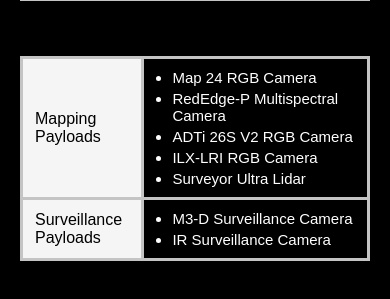
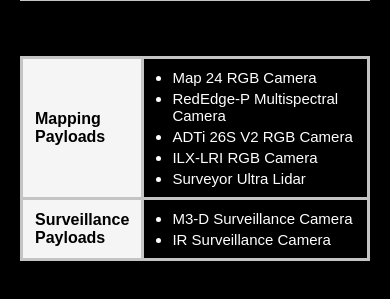
Before and after one commit to nasgmr/website-amx-next, a Next.js app: page /products/mapping/vertic-xl in a window 390 px wide. Shown: the part 942-1241 px from the top of the page. Built offline with nearby package versions, Linux system fonts and the light colour scheme; a web font is replaced by a local one.

Commit message:
fix: font-weight info-box h4

```diff
--- a/src/css/style.css
+++ b/src/css/style.css
@@ -2546,6 +2546,7 @@ html, body, .homepage-body {
     width: 35% !important;
     vertical-align: middle !important;
     font-size: 16px !important;
+    font-weight: 600 !important;
     margin: 0 !important;
     color: #000000 !important;
   }
```
